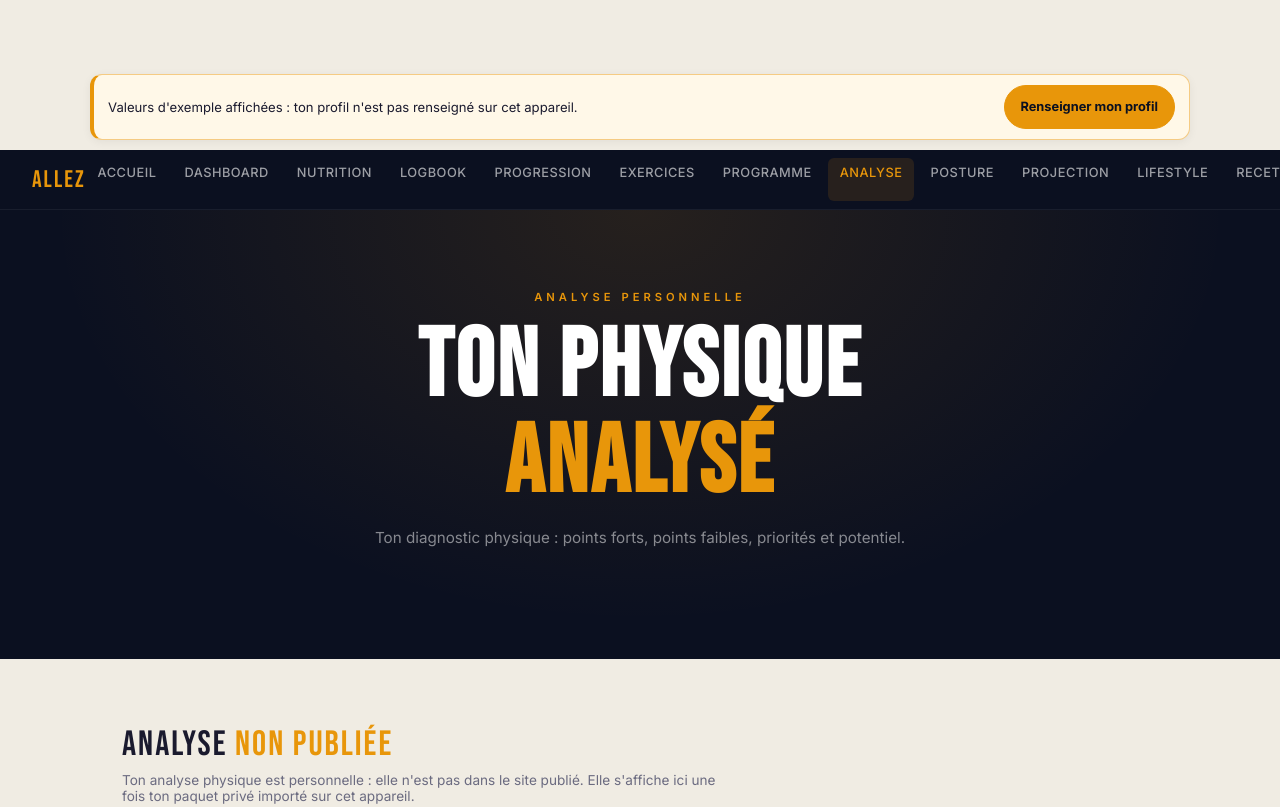
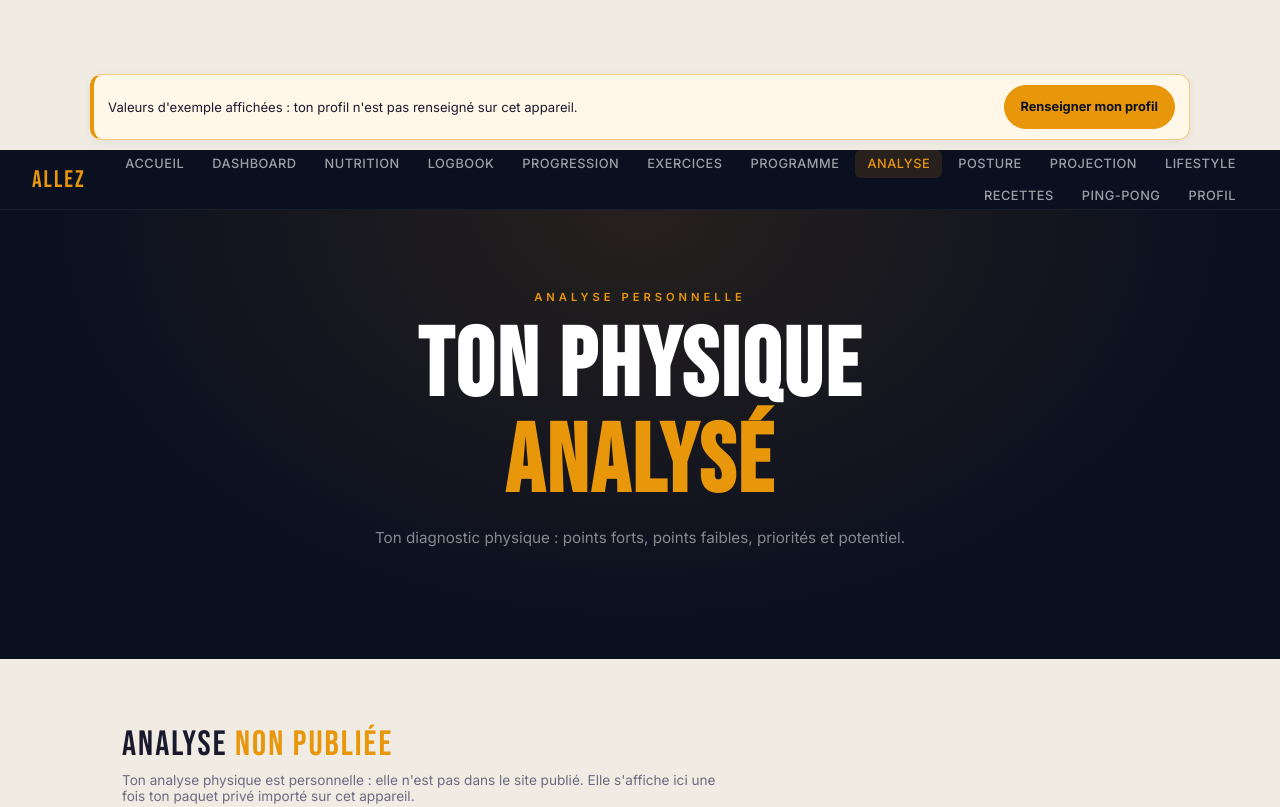
Before and after one commit to Twinkun/allez-musculation, a plain HTML site: page MUSCULATION/analyse.html in a window 1280 px wide. Shown: the top 807 px of the page. Drawn offline with Linux system fonts and the light colour scheme.

Commit message:
Journal des changements phase 3, notes du depot, menu d'analyse sans debordement
Co-Authored-By: Claude Opus 5.5 <noreply@anthropic.com>

```diff
--- a/MUSCULATION/analyse.html
+++ b/MUSCULATION/analyse.html
@@ -59,7 +59,7 @@
     text-decoration: none;
     letter-spacing: 2px;
   }
-  .nav-links { display: flex; gap: 0.25rem; }
+  .nav-links { display: flex; flex-wrap: wrap; justify-content: flex-end; gap: 0.25rem; min-width: 0; }
   .nav-links a {
     color: rgba(255,255,255,0.6);
     text-decoration: none;
```
Also changed, not shown: 2 other files.
